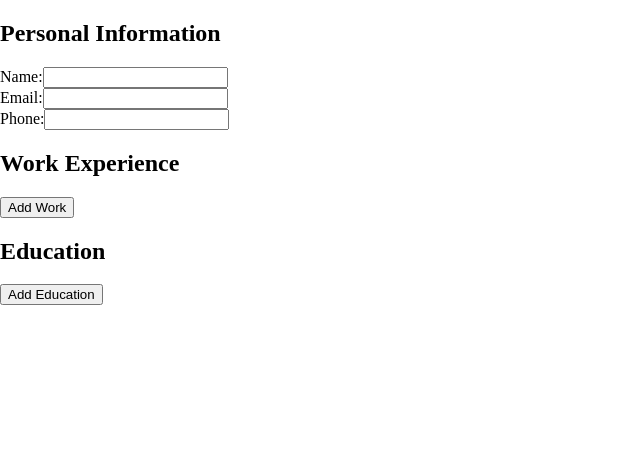
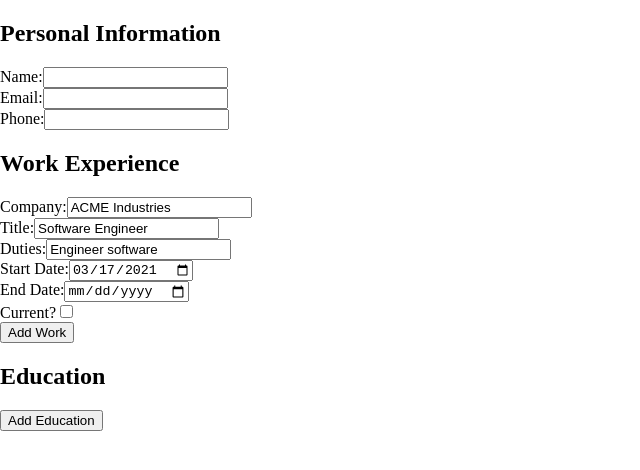
Before and after one commit to kihno/cv-project, a React (Create React App) app: page / in a window 1280 px wide. Shown: the top 470 px of the page, without its empty margins (0-640 px from the left). Built offline with nearby package versions, Linux system fonts and the light colour scheme.

Commit message:
Link experience component inputs with app state

```diff
--- a/public/index.html
+++ b/public/index.html
@@ -9,22 +9,7 @@
       name="description"
       content="Web site created using create-react-app"
     />
-    <link rel="apple-touch-icon" href="%PUBLIC_URL%/logo192.png" />
-    <!--
-      manifest.json provides metadata used when your web app is installed on a
-      user's mobile device or desktop. See https://developers.google.com/web/fundamentals/web-app-manifest/
-    -->
-    <link rel="manifest" href="%PUBLIC_URL%/manifest.json" />
-    <!--
-      Notice the use of %PUBLIC_URL% in the tags above.
-      It will be replaced with the URL of the `public` folder during the build.
-      Only files inside the `public` folder can be referenced from the HTML.
-
-      Unlike "/favicon.ico" or "favicon.ico", "%PUBLIC_URL%/favicon.ico" will
-      work correctly both with client-side routing and a non-root public URL.
-      Learn how to configure a non-root public URL by running `npm run build`.
-    -->
-    <title>React App</title>
+    <title>React CV App</title>
   </head>
   <body>
     <noscript>You need to enable JavaScript to run this app.</noscript>
--- a/src/App.js
+++ b/src/App.js
@@ -3,6 +3,7 @@ import uniqid from 'uniqid';
 import Personal from './components/Personal';
 import Education from './components/Education';
 import Experience from './components/Experience';
+
 
 class App extends React.Component {
   constructor() {
@@ -16,7 +17,7 @@ class App extends React.Component {
         startDate: '',
         endDate: '',
         current: false,
-        id: uniqid()
+        id: uniqid(),
       },
 
       edu: {
@@ -29,22 +30,39 @@ class App extends React.Component {
         id: uniqid(),
       },
 
-      allJobs: [],
+      allJobs: [{
+        company: 'ACME Industries',
+        title: 'Software Engineer',
+        duties: 'Engineer software',
+        startDate: '2021-03-17',
+        endDate: '',
+        current: true,
+        id: uniqid(),
+      },],
       allEdu: []
     }
   }
 
-  handleInputChange = (e) => {
+  handleInputChange = (e, index) => {
+    const name = e.target.name;
     const value = e.target.value;
-    const name = e.target.name;
+    const key = e.target.key;
+    const updateAllJobs = [...this.state.allJobs];
+    updateAllJobs[index][name] = value;
 
     this.setState({
-      job: {
-        [name]: value,
-        id: this.state.job.id,
-      },
+      allJobs: updateAllJobs,
     });
   }
+
+  // this.setState({
+  //   shareholders: this.state.shareholders.map((s, _idx) => {
+  //     if (_idx !== idx) return s;
+  //     // this is gonna create a new object, that has the fields from
+  //     // `s`, and `name` set to `newName`
+  //     return { ...s, name: newName };
+  //   }),
+  // });
 
   handleAddWork = () => {
     this.setState({
@@ -79,6 +97,7 @@ class App extends React.Component {
   render() {
     return(
       <div>
+        <h2>Personal Information</h2>
         <Personal />
         <h2>Work Experience</h2>
         <Experience allJobs={this.state.allJobs} handleChange={this.handleInputChange}/>
--- a/src/components/Experience.js
+++ b/src/components/Experience.js
@@ -6,31 +6,36 @@ class Experience extends React.Component {
     }
 
     render() {
+        const { allJobs } = this.props;
         return (
             <div>
-                {this.props.allJobs.map((job) => {
+                {allJobs.map((job) => {
+                    const { handleChange } = this.props;
+                    const index = allJobs.indexOf(job);
                     return <form key={job.id}>
                                 <label htmlFor="company">Company:
-                                    <input type="text" id="company" name="company" value={job.company} onChange={this.props.handleChange} />
+                                    <input type="text" className="company" name="company" key={job.id} value={job.company} onChange={(e) => handleChange(e, index)} />
                                 </label>
                                 <label htmlFor="position">Title:
-                                    <input type="text" id="title" name="title" value={job.title} onChange={this.props.handleChange} />
+                                    <input type="text" className="title" name="title" key={job.id} value={job.title} onChange={handleChange} />
                                 </label>
                                 <label htmlFor="duties">Duties:
-                                    <input type="text" id="duties" name="duties" value={job.duties} onChange={this.props.handleChange} />
+                                    <input type="text" className="duties" name="duties" key={job.id} value={job.duties} onChange={handleChange} />
                                 </label>
                                 <label htmlFor="startDate">Start Date:
-                                    <input type="date" id="startDate" name="startDate" value={job.startDate} onChange={this.props.handleChange} />
+                                    <input type="date" className="startDate" name="startDate" key={job.id} value={job.startDate} onChange={handleChange} />
                                 </label>
                                 <label htmlFor="endDate">End Date:
-                                    <input type="date" id="endDate" name="endDate" value={job.endDate} onChange={this.props.handleChange} />
+                                    <input type="date" className="endDate" name="endDate" key={job.id} value={job.endDate} onChange={handleChange} />
                                 </label>
                                 <label htmlFor="current">Current?
-                                    <input type="checkbox" id="current" name="current" value={job.current} onChange={this.props.handleChange} />
+                                    <input type="checkbox" className="current" name="current" key={job.id} value={job.current} onChange={handleChange} />
                                 </label>
                             </form>
+
                 })}
             </div>
+
         )
     }
 }
--- a/src/components/Personal.js
+++ b/src/components/Personal.js
@@ -7,8 +7,6 @@ class Personal extends React.Component {
 
     render() {
         return (
-            <div>
-                <h2>Personal Information</h2>
             <form>
                 <label htmlFor="name">Name:
                     <input type="text" id="name" />
@@ -20,7 +18,6 @@ class Personal extends React.Component {
                     <input type="phone" id="phone" />
                 </label>
             </form>
-            </div>
         )
     }
 }
```
Also changed, not shown: src/components/Form.js (added, +28 -0 lines). Lines whose indentation alone changed are shown as unchanged.
